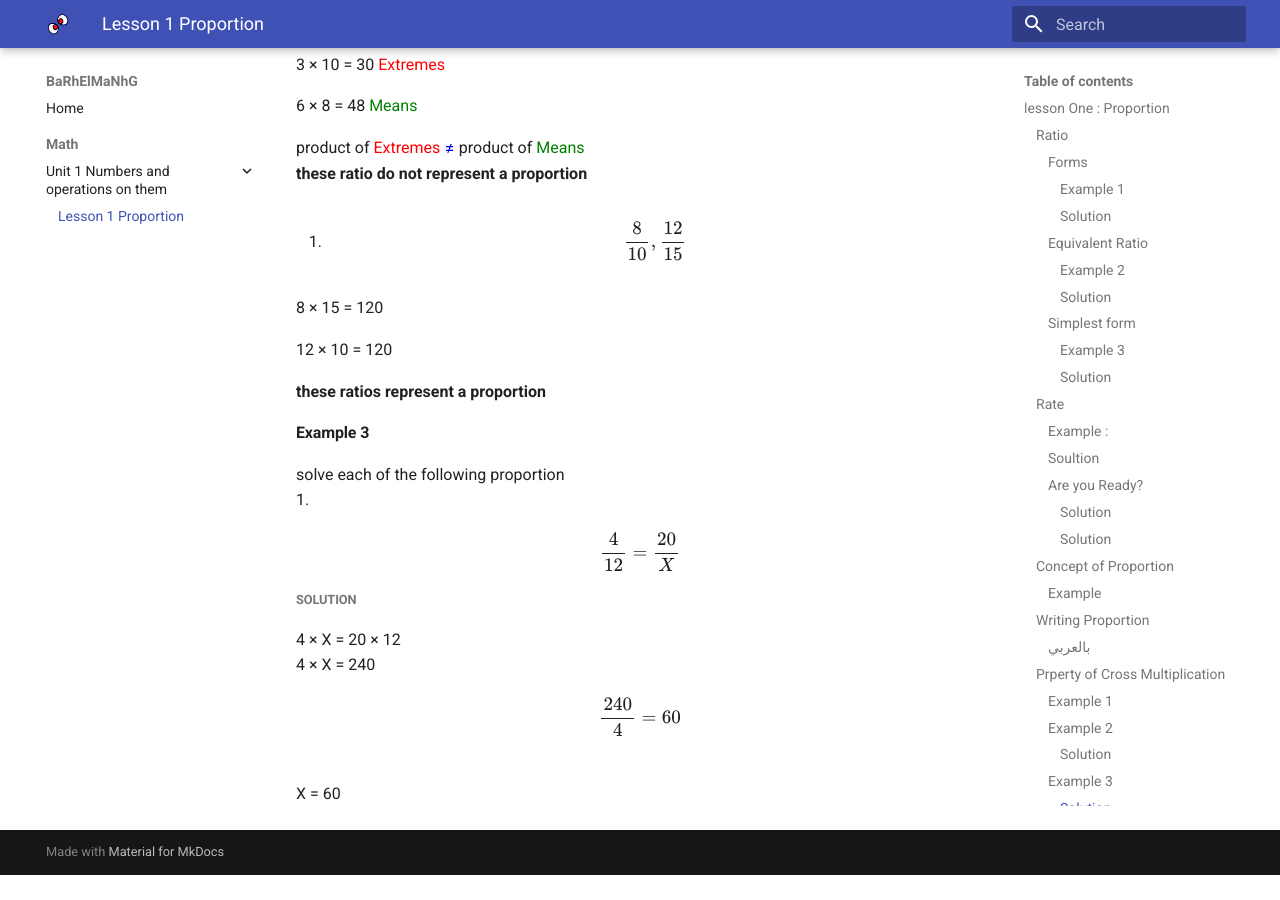
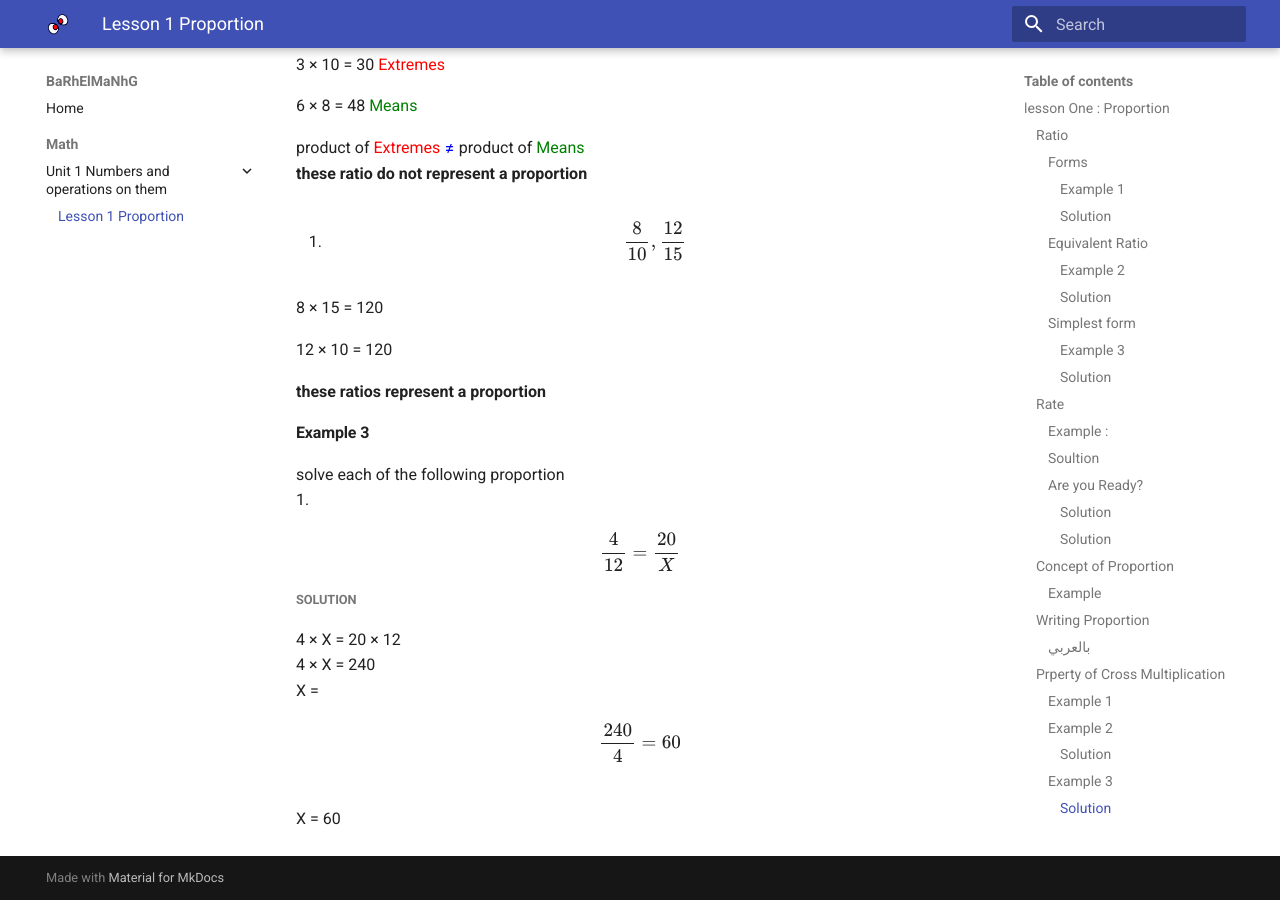
Before and after one commit to amansour-gh/educational.github.io, an MkDocs documentation site: the page built from docs/math/unit1/lesson1.md, in a window 1280 px wide and 900 px high, scrolled down 5657 px. Built offline with MkDocs 1.6.1 and Material for MkDocs 9.7.7, drawn with Linux system fonts in a browser that asks for light colours; formulas are drawn with MathJax 3; before the commit the page ends 6532 px from its top, so only the background shows below that.

Commit message:
240926-49

```diff
--- a/docs/math/unit1/lesson1.md
+++ b/docs/math/unit1/lesson1.md
@@ -180,5 +180,5 @@ $$
 ##### Solution
 4 × X = 20 × 12
 4 × X = 240
-$$\frac{240}{4} = 60 $$
+X = $$\frac{240}{4} = 60 $$
 X = 60
```
